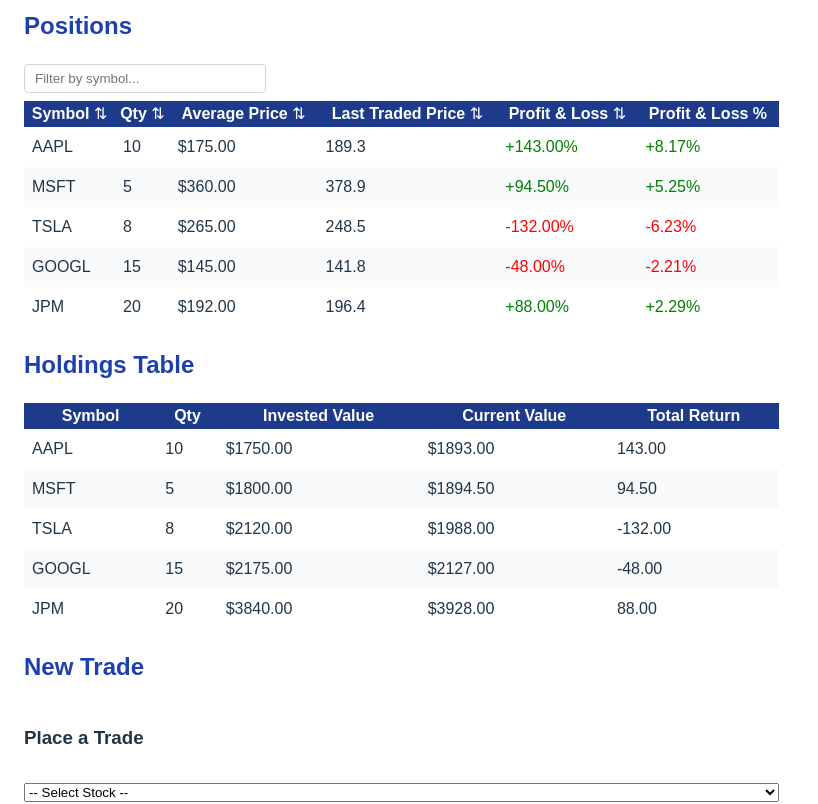
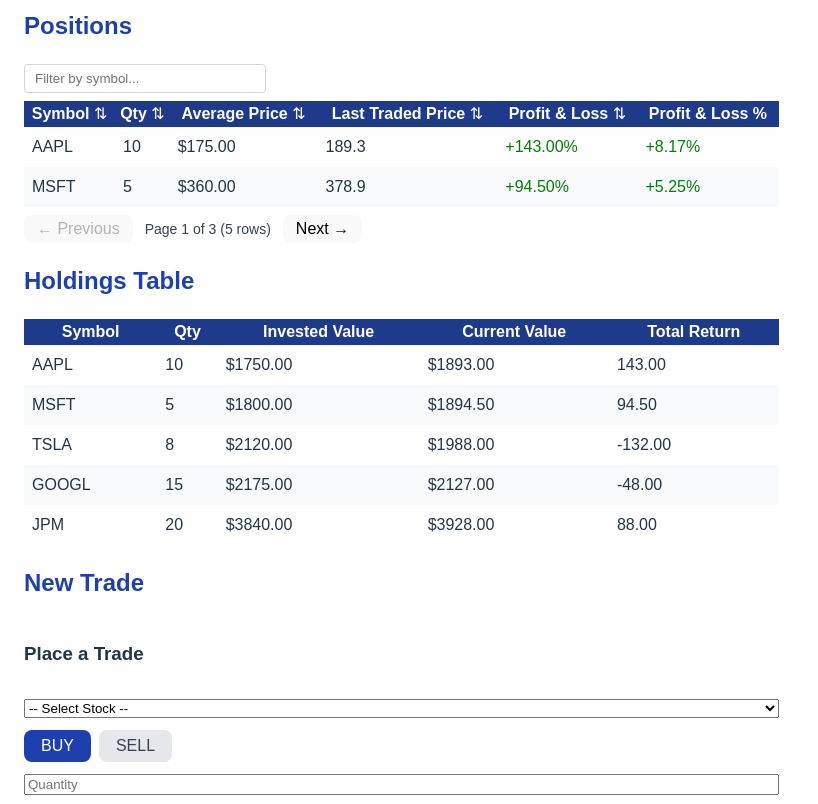
Before and after one commit to tanya017/week2-tanya, a React (Vite) app: page / in a window 1280 px wide. Shown: the part 1480-2284 px from the top of the page, without its empty margins (0-818 px from the left). Built offline with nearby package versions, Linux system fonts and the light colour scheme.

Commit message:
feature 7.6 completed

```diff
--- a/src/App.tsx
+++ b/src/App.tsx
@@ -146,6 +146,7 @@
         data={positions}
         rowKey="id"
         filterKey='symbol'
+        pageSize={2}
         columns={[
           { key: "symbol", header: "Symbol", sortable: true },
           { key: "quantity", header: "Qty", sortable: true },
--- a/src/components/DataTable.tsx
+++ b/src/components/DataTable.tsx
@@ -2,7 +2,6 @@
 import { useState } from "react";
 
 type SortDir = "asc" | "desc" | null;
-
 
 interface SortState<T> {
   key: keyof T | null;
@@ -26,6 +25,7 @@
   onRowClick?: (row: T) => void;
   emptyMessage?: string;
   filterKey?: keyof T;
+  pageSize?: number;
 }
 
 // 3. Generic component - not the <T extends object> on the arrow function
@@ -36,9 +36,11 @@
   onRowClick,
   emptyMessage = "No data found.",
   filterKey,
+  pageSize
 }: DataTableProps<T>) {
   const [sort, setSort] = useState<SortState<T>>({ key: null, dir: null });
   const [filtering, setFiltering] = useState("");
+  const [page, setPage] = useState(1);
 
   const handleSort = (key: keyof T) => {
     setSort((prev) => ({
@@ -64,6 +66,17 @@
             .includes(filtering.toLowerCase()),
         )
       : sorted;
+
+  // Total pages based on filtered results
+  const totalPages = pageSize ? Math.ceil(filteredData.length / pageSize) : 1;
+
+  // Clamp page if filter reduces result count
+  const safePage = Math.min(page, Math.max(1, totalPages));
+
+  // Slice the filtered+sorted array for the current page
+  const paginated = pageSize
+    ? filteredData.slice((safePage - 1) * pageSize, safePage * pageSize)
+    : filteredData;
 
   if (DataTable.length === 0) return <p>{emptyMessage}</p>;
 
@@ -121,7 +134,8 @@
         <tbody>
           {/* {data.map((row, ri) => ( */}
           {/* {sorted.map((row, ri) => ( */}
-          {filteredData.map((row, ri) => (
+          {/* {filteredData.map((row, ri) => ( */}
+          {paginated.map((row, ri) => (
             <tr
               key={String(row[rowKey])}
               onClick={() => onRowClick?.(row)}
@@ -141,6 +155,43 @@
           ))}
         </tbody>
       </table>
+
+      {pageSize && totalPages > 1 && (
+        <div
+          style={{
+            display: "flex",
+            alignItems: "center",
+            gap: 12,
+            marginTop: 8,
+          }}
+        >
+          <button
+            disabled={safePage <= 1}
+            onClick={() => setPage((p) => Math.max(1, p - 1))}
+            style={{
+              padding: "4px 12px",
+              cursor: safePage <= 1 ? "not-allowed" : "pointer",
+            }}
+          >
+            ← Previous
+          </button>
+
+          <span style={{ fontSize: 14, color: "#374151" }}>
+            Page {safePage} of {totalPages} ({filteredData.length} rows)
+          </span>
+
+          <button
+            disabled={safePage >= totalPages}
+            onClick={() => setPage((p) => Math.min(totalPages, p + 1))}
+            style={{
+              padding: "4px 12px",
+              cursor: safePage >= totalPages ? "not-allowed" : "pointer",
+            }}
+          >
+            Next →
+          </button>
+        </div>
+      )}
     </>
   );
 }
```
